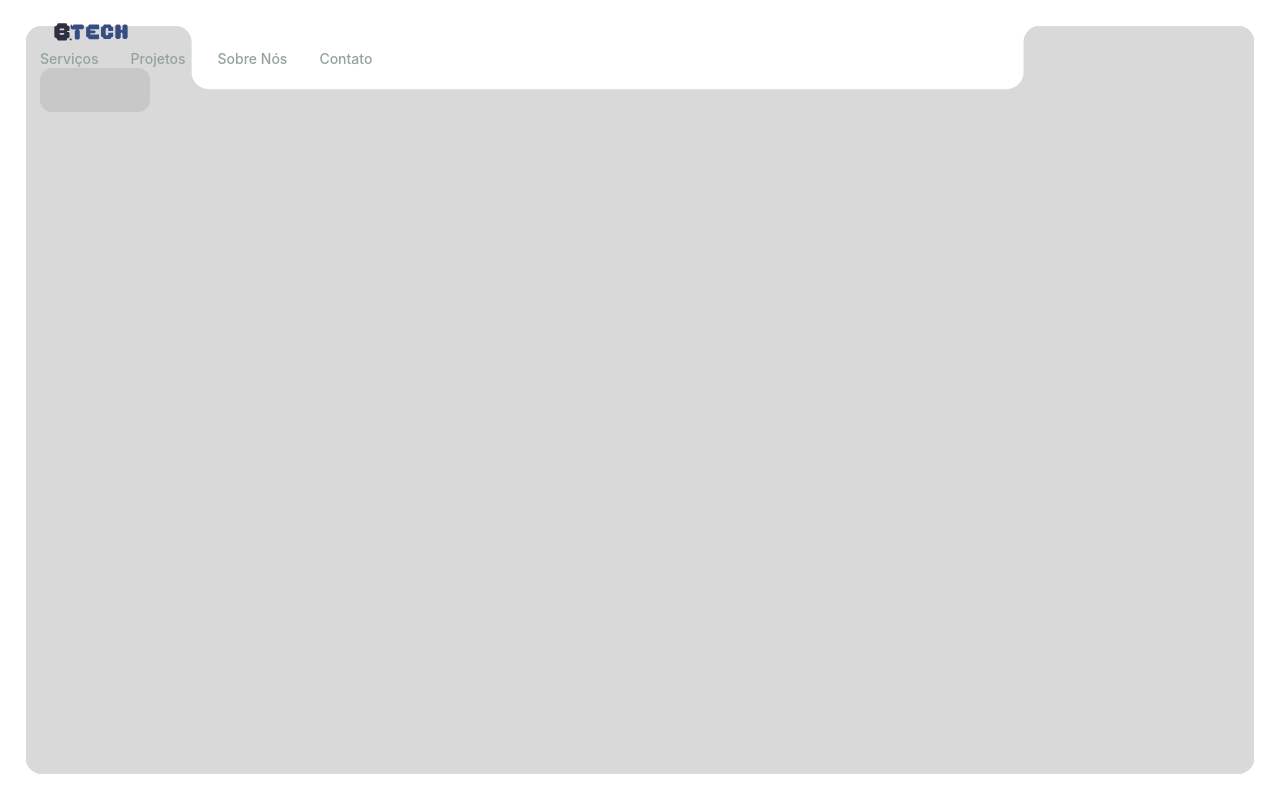
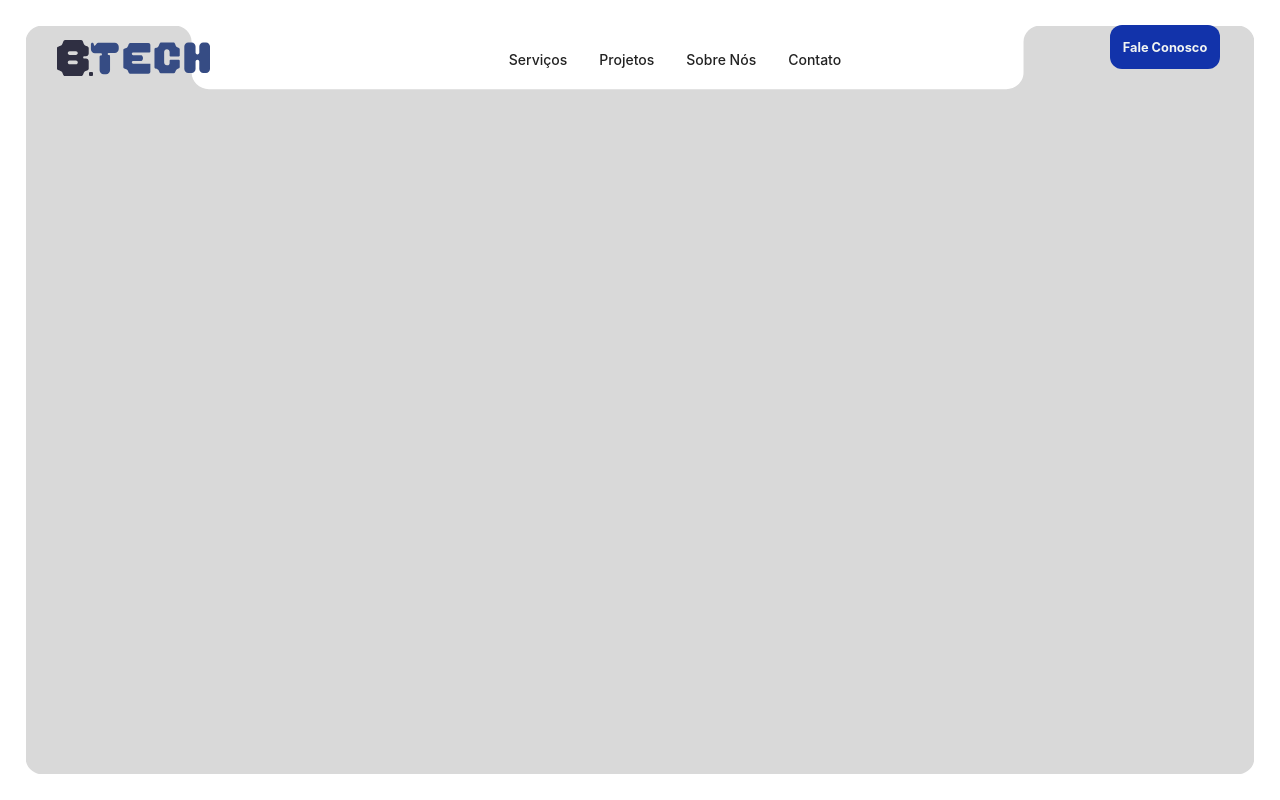
Before and after one commit to Diasprogramador/Brothers_Tech, a React (Vite) app in the folder landing_page_2/: page / in a window 1280 px wide. Shown: the top 800 px of the page. Built offline with nearby package versions, Linux system fonts and the light colour scheme.

Commit message:
feat: update Navbar styling and placeholder with CTA

```diff
--- a/landing_page_2/src/components/Navbar/Navbar.css
+++ b/landing_page_2/src/components/Navbar/Navbar.css
@@ -10,8 +10,10 @@
   background: transparent;
   backdrop-filter: none;
   border-bottom: none;
-  padding: 16px 40px;
-  transition: all 0.3s ease;
+  padding: 25px 60px 25px 27px;
+  transition: all 0.6s ease;
+  display: flex;
+  justify-content: space-between;
 }
 
 .navbar--scrolled {
@@ -28,9 +30,10 @@
   justify-content: space-between;
 }
 
-.navbar-logo img {
-  height: 32px;
+.navbar -logo img {
+  height: 4.5vw;
   width: auto;
+  /* margin: 0 auto; */
 }
 
 .navbar-links {
@@ -43,7 +46,7 @@
 }
 
 .navbar-links a {
-  color: #94a39a;
+  color: #222;
   text-decoration: none;
   font-size: 14px;
   font-weight: 500;
@@ -58,12 +61,12 @@
   bottom: -4px;
   width: 0;
   height: 2px;
-  background: #4a7fff;
+  background: #555;
   transition: width 0.2s ease;
 }
 
 .navbar-links a:hover {
-  color: #f2f5f2;
+  color: #2f2f42;
 }
 
 .navbar-links a:hover::after {
@@ -73,10 +76,17 @@
 .navbar-placeholder {
   width: 110px;
   height: 44px;
-  background: #c8c8c8;
+  background: #1233aa;
   border-radius: 12px;
   flex-shrink: 0;
   transition: background 0.2s ease;
+  display: flex;
+  align-items: center;
+  justify-content: center;
+}
+
+.navbar-placeholder h2 {
+  font-size: 1vw;
 }
 
 .navbar-placeholder:hover {
@@ -125,8 +135,12 @@
 }
 
 @keyframes fadeIn {
-  from { opacity: 0; }
-  to { opacity: 1; }
+  from {
+    opacity: 0;
+  }
+  to {
+    opacity: 1;
+  }
 }
 
 /* ============================================================
--- a/landing_page_2/src/components/Navbar/Navbar.tsx
+++ b/landing_page_2/src/components/Navbar/Navbar.tsx
@@ -26,7 +26,6 @@ export const Navbar = () => {
         <a href="#home" className="navbar-logo">
           <img src="/assets/logo/Logo.svg" alt="Brothers Tech" />
         </a>
-
         <ul className={`navbar-links ${menuOpen ? "is-open" : ""}`}>
           <li>
             <a href="#servicos" onClick={() => setMenuOpen(false)}>
@@ -50,7 +49,9 @@ export const Navbar = () => {
           </li>
         </ul>
 
-        <div className="navbar-placeholder" />
+        <div className="navbar-placeholder">
+          <h2>Fale Conosco</h2>
+        </div>
 
         <button
           className={`navbar-toggle ${menuOpen ? "is-open" : ""}`}
```
